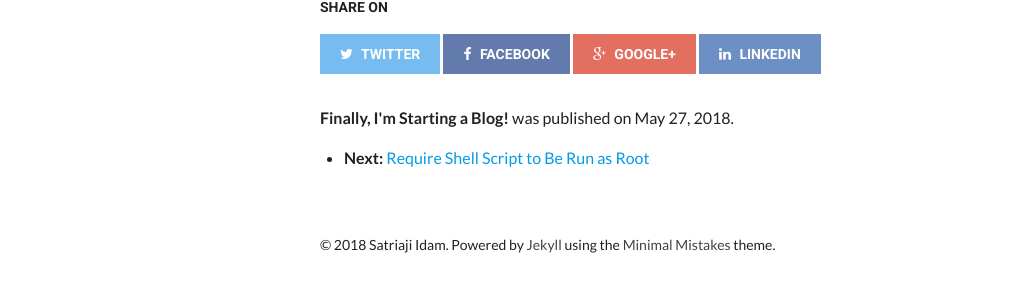
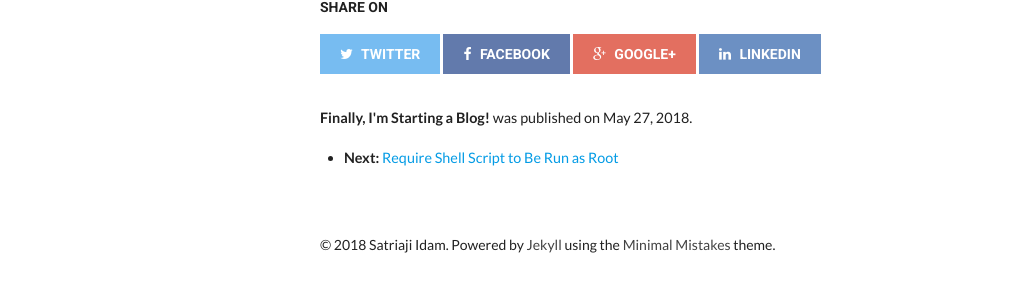
Before and after one commit to satriajidam/satriajidam.github.io, a Jekyll site: the page built from _posts/2018-05-27-finally-im-starting-a-blog.md, in a window 1280 px wide and 1400 px high, scrolled down 254 px. Shown: the part 1080-1382 px from the top of the window, without its empty margins (0-1019 px from the left). Built offline with Jekyll 4.4.1, drawn with Linux system fonts in a browser that asks for light colours; nearby versions of some CDN libraries; comment, search, counter and statistics services are not loaded.

Commit message:
Update content info style

```diff
--- a/_layouts/post.html
+++ b/_layouts/post.html
@@ -28,13 +28,13 @@
       <hr />
       <div role="contentinfo">
         {% if page.share %}{% include _social-share.html %}{% endif %}
-        <p><strong>{{ page.title }}</strong> was published on <time datetime="{{ page.date | date_to_xmlschema }}">{{ page.date | date: "%B %d, %Y" }}</time>{% if page.modified %} and last modified on <time datetime="{{ page.modified | date: "%Y-%m-%d" }}">{{ page.modified | date: "%B %d, %Y" }}</time>{% endif %}.</p>
+        <p class="byline"><strong>{{ page.title }}</strong> was published on <time datetime="{{ page.date | date_to_xmlschema }}">{{ page.date | date: "%B %d, %Y" }}</time>{% if page.modified %} and last modified on <time datetime="{{ page.modified | date: "%Y-%m-%d" }}">{{ page.modified | date: "%B %d, %Y" }}</time>{% endif %}.</p>
         <ul class="content-navigation">
           {% if page.next.url %}
-            <li><strong>Next:</strong> <a href="{{page.next.url}}">{{page.next.title}}</a></li>
+            <li class="byline"><strong>Next:</strong> <a href="{{page.next.url}}">{{page.next.title}}</a></li>
           {% endif %}
           {% if page.previous.url %}
-            <li><strong>Previous:</strong> <a href="{{page.previous.url}}">{{page.previous.title}}</a></li>
+            <li class="byline"><strong>Previous:</strong> <a href="{{page.previous.url}}">{{page.previous.title}}</a></li>
           {% endif %}
         </ul>
       </div>
--- a/_sass/page.scss
+++ b/_sass/page.scss
@@ -373,7 +373,7 @@ $button-size: 1.5rem;
 /* Post byline */
 .byline {
 	clear: both;
-	font-size: 80%;
+	font-size: 90%;
 }
 .article-author-side,
 .article-author-bottom {
```
